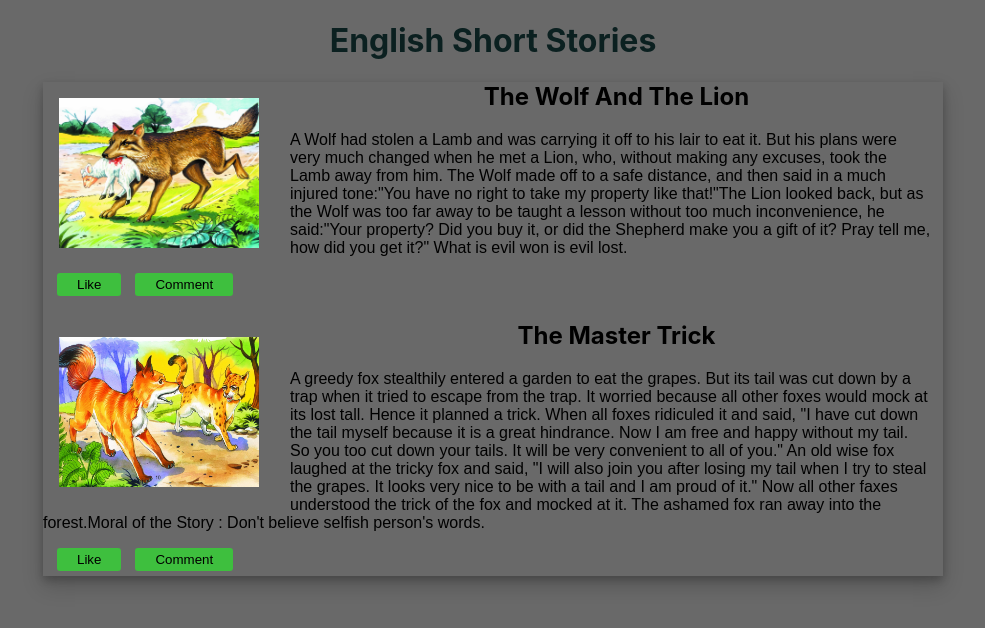
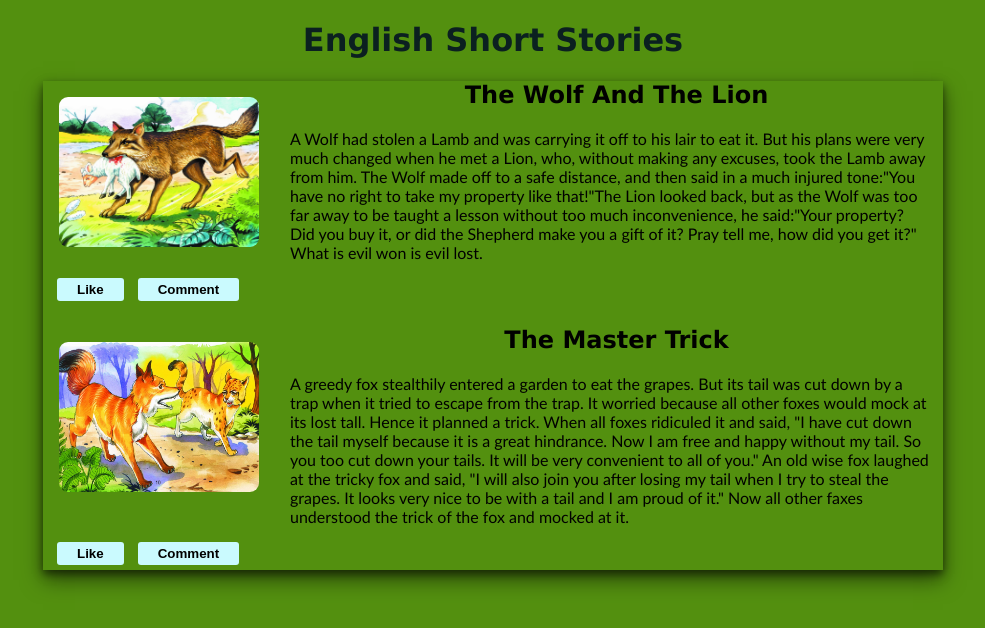
Before and after one commit to maryrrrr/RepoTask1, a React (Create React App) app: page / in a window 1280 px wide. Shown: the top 628 px of the page, without its empty margins (147-1132 px from the left). Built offline with nearby package versions, Linux system fonts and the light colour scheme.

Commit message:
feat: first changes

```diff
--- a/src/components/Card.js
+++ b/src/components/Card.js
@@ -24,7 +24,7 @@
             <h2 className="card-title">The Master Trick</h2>
             <p className="card-description">A greedy fox stealthily entered a garden to eat the grapes. But its tail was cut down by a trap when it tried to escape from the trap. It worried because all other foxes would mock at its lost tall. Hence it planned a trick. When all foxes ridiculed it and said, "I have cut down the tail myself because it is a great hindrance. Now I am free and happy without my tail. So you too cut down your tails. It will be very convenient to all of you." An old wise fox laughed at the tricky fox and said, "I will also join you after losing my tail when I try to steal the grapes.
             It looks very nice to be with a tail and I am proud of it." Now all other faxes understood the trick of the fox and mocked at it.
-            The ashamed fox ran away into the forest.Moral of the Story : Don't believe selfish person's words.</p>
+            </p>
             <div className="card-btn">
               <button>Like</button>
               <button>Comment</button>
--- a/src/components/styles.css
+++ b/src/components/styles.css
@@ -1,12 +1,15 @@
   .body-title{
+    font-family: 'Lucida Sans', 'Lucida Sans Regular', 'Lucida Grande', 'Lucida Sans Unicode', Geneva, Verdana, sans-serif;
     text-align: center;
     color:rgb(11, 32, 32);
  }
+
  .wrapper{
+    font-family: 'Lucida Sans', 'Lucida Sans Regular', 'Lucida Grande', 'Lucida Sans Unicode', Geneva, Verdana, sans-serif;
     width: 100%;
     max-width: 900px;
     margin: 0 auto;
-    box-shadow: 0 4px 8px 0 rgba(0, 0, 0, 0.2), 0 10px 20px 0 rgba(0, 0, 0, 0.19);
+    box-shadow: 0 4px 8px 0 rgba(0, 0, 0, 0.5), 0 10px 20px 0 rgba(0, 0, 0, 0.5);
  }
 
 img{
@@ -14,11 +17,12 @@
   margin-right: 15px;
   width: 200px;
   height: 150px;
-  border-radius: 5px;
+  border-radius: 25px;
   padding: 1em;
  }
 
 .card-btn button{
+    font-weight: bold;
     text-decoration: none;
     color: #000;
     padding: 4px 20px;
@@ -27,7 +31,7 @@
     display: inline-block;
     margin-left: 14px;
     margin-bottom: 5px;
-    background-color: rgb(62, 191, 62);
+    background-color: #cafafe;
     border-radius: 3px;
     border-style: none;
  }
@@ -37,7 +41,7 @@
  }
 
  .card-description{
-    font-family: Arial, Helvetica, sans-serif;
+    font-family:'Trebuchet MS', 'Lucida Sans Unicode', 'Lucida Grande', 'Lucida Sans', Arial, sans-serif;
     margin-right: 12px;
     justify-content:center;
 
--- a/src/index.css
+++ b/src/index.css
@@ -5,7 +5,7 @@
     sans-serif;
   -webkit-font-smoothing: antialiased;
   -moz-osx-font-smoothing: grayscale;
-  background-color:dimgray;
+  background-color:#53900f;
 }
 
 code {
```
